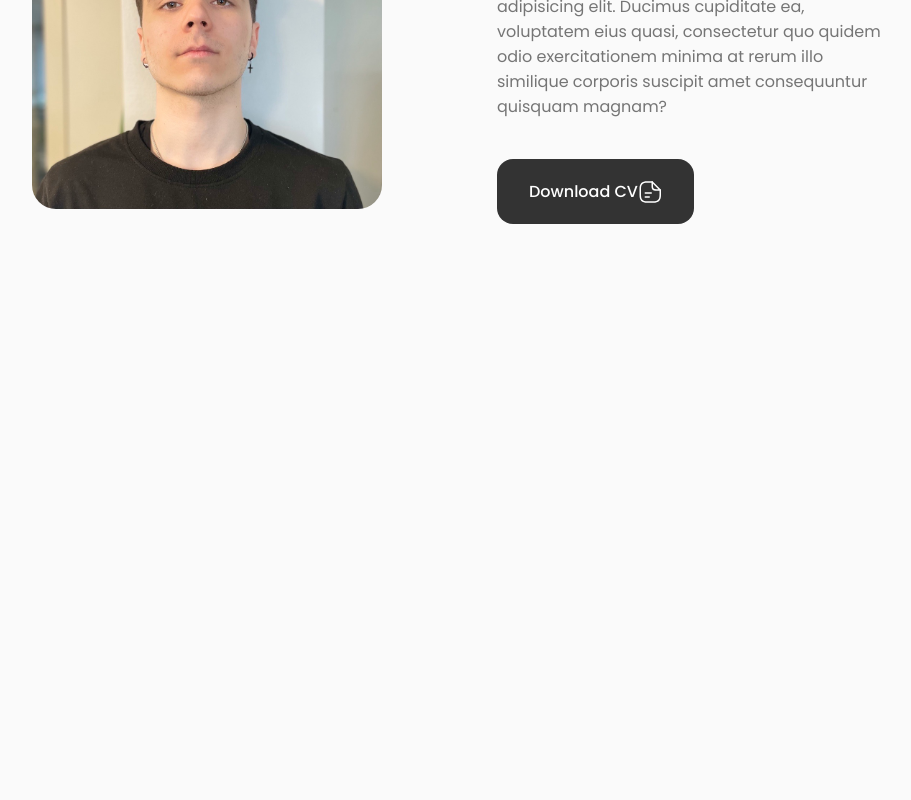
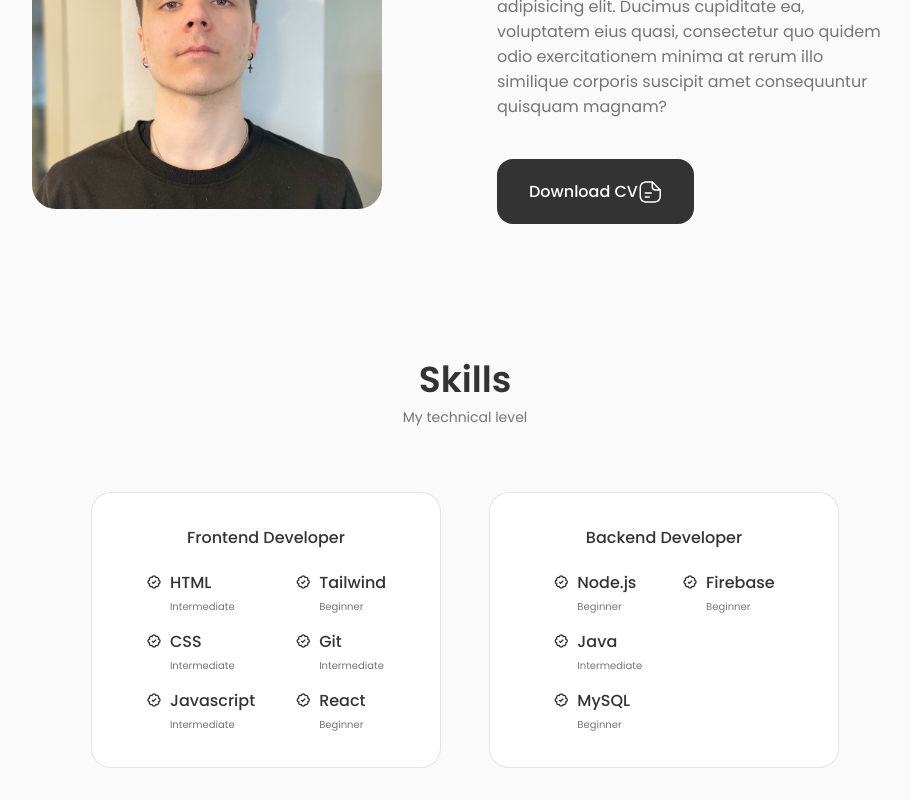
Before and after one commit to WezzieMan/portfolio, a React (Create React App) app: page / in a window 1280 px wide. Shown: the part 1145-1945 px from the top of the page, without its empty margins (175-1086 px from the left). Before the commit the page ends 1401 px from the top, so only its background shows below. Built offline with nearby package versions, Linux system fonts and the light colour scheme.

Commit message:
Added skills section.

```diff
--- /dev/null
+++ b/src/components/skills/Backend.js
@@ -0,0 +1,51 @@
+const Backend = () => {
+  return (
+    <div className="skills_content">
+        <h3 className="skills_title">Backend Developer</h3>
+
+        <div className="skills_box">
+          <div className="skills_group">
+            <div className="skills_data">
+            <i class='bx bx-badge-check'></i>
+
+              <div>
+                <h3 className="skills_name">Node.js</h3>
+                <span className="skills_level">Beginner</span>
+              </div>
+            </div>
+
+            <div className="skills_data">
+            <i class='bx bx-badge-check'></i>
+
+              <div>
+                <h3 className="skills_name">Java</h3>
+                <span className="skills_level">Intermediate</span>
+              </div>
+            </div>
+
+            <div className="skills_data">
+            <i class='bx bx-badge-check'></i>
+
+              <div>
+                <h3 className="skills_name">MySQL</h3>
+                <span className="skills_level">Beginner</span>
+              </div>
+            </div>
+          </div>
+
+          <div className="skills_group">
+            <div className="skills_data">
+            <i class='bx bx-badge-check'></i>
+
+              <div>
+                <h3 className="skills_name">Firebase</h3>
+                <span className="skills_level">Beginner</span>
+              </div>
+            </div>
+          </div>
+        </div>
+      </div>
+  );
+}
+
+export default Backend
--- /dev/null
+++ b/src/components/skills/Frontend.js
@@ -0,0 +1,69 @@
+const Frontend = () => {
+  return (
+      <div className="skills_content">
+        <h3 className="skills_title">Frontend Developer</h3>
+
+        <div className="skills_box">
+          <div className="skills_group">
+            <div className="skills_data">
+            <i class='bx bx-badge-check'></i>
+
+              <div>
+                <h3 className="skills_name">HTML</h3>
+                <span className="skills_level">Intermediate</span>
+              </div>
+            </div>
+
+            <div className="skills_data">
+            <i class='bx bx-badge-check'></i>
+
+              <div>
+                <h3 className="skills_name">CSS</h3>
+                <span className="skills_level">Intermediate</span>
+              </div>
+            </div>
+
+            <div className="skills_data">
+            <i class='bx bx-badge-check'></i>
+
+              <div>
+                <h3 className="skills_name">Javascript</h3>
+                <span className="skills_level">Intermediate</span>
+              </div>
+            </div>
+          </div>
+
+          <div className="skills_group">
+            <div className="skills_data">
+            <i class='bx bx-badge-check'></i>
+
+              <div>
+                <h3 className="skills_name">Tailwind</h3>
+                <span className="skills_level">Beginner</span>
+              </div>
+            </div>
+
+            <div className="skills_data">
+            <i class='bx bx-badge-check'></i>
+
+              <div>
+                <h3 className="skills_name">Git</h3>
+                <span className="skills_level">Intermediate</span>
+              </div>
+            </div>
+
+            <div className="skills_data">
+            <i class='bx bx-badge-check'></i>
+
+              <div>
+                <h3 className="skills_name">React</h3>
+                <span className="skills_level">Beginner</span>
+              </div>
+            </div>
+          </div>
+        </div>
+      </div>
+    );
+}
+
+export default Frontend;
--- a/src/components/skills/Skills.js
+++ b/src/components/skills/Skills.js
@@ -1,7 +1,19 @@
+import Backend from "./Backend";
+import Frontend from "./Frontend";
+import "./skills.css"
+
 const Skills = () => {
   return (
-    <div></div>
-  );
+    <section className="skills section">
+      <h2 className="section_title">Skills</h2>
+      <span className="section_subtitle">My technical level</span>
+
+      <div className="skills_container container grid">
+        <Frontend />
+        <Backend />
+      </div>
+    </section>
+    );
 }
 
 export default Skills;
--- a/src/components/skills/skills.css
+++ b/src/components/skills/skills.css
@@ -0,0 +1,73 @@
+.skills_container {
+  grid-template-columns: repeat(2, 350px);
+  column-gap: 3rem;
+  justify-content: center;
+}
+.skills_content {
+  background-color: var(--container-color);
+  border: 1px solid rgba(0, 0, 0, 0.1);
+  padding: 2rem 4rem;
+  border-radius: 1.25rem;
+}
+.skills_title {
+  font-size: var(--normal-font-size);
+  font-weight: var(--font-medium);
+  text-align: center;
+  margin-bottom: var(--mb-1-5);
+}
+.skills_box {
+  display: flex;
+  justify-content: center;
+  column-gap: 2.5rem;
+}
+.skills_group {
+  display: grid;
+  align-items: flex-start;
+  row-gap: 1rem;
+}
+.skills_data {
+  display: flex;
+  column-gap: .5rem;
+}
+.skills .bx-badge-check {
+  font-size: 1rem;
+  color: var(--title-color);
+}
+.skills_name {
+  font-size: var(--normal-font-size);
+  font-weight: var(--font-medium);
+  line-height: 18px;
+}
+.skills_level {
+  font-size: var(--tiny-font-size);
+}
+
+
+/*==================== BREAKPOINTS ====================*/
+/* For large devices */
+@media screen and (max-width: 992px) {
+  .skills_container {
+    grid-template-columns: max-content;
+    row-gap: 2rem;
+  }
+}
+
+/* For medium devices */
+@media screen and (max-width: 576px) {
+  .skills_container {
+    grid-template-columns: 1fr;
+  }
+  .skills_content {
+    padding: 1.5rem;
+  }
+}
+
+/* For small devices */
+@media screen and (max-width: 350px) {
+  .skills_box {
+    column-gap: 1.25rem;
+  }
+  .skills_name {
+    font-size: var(--small-font-size)
+  }
+}
```
